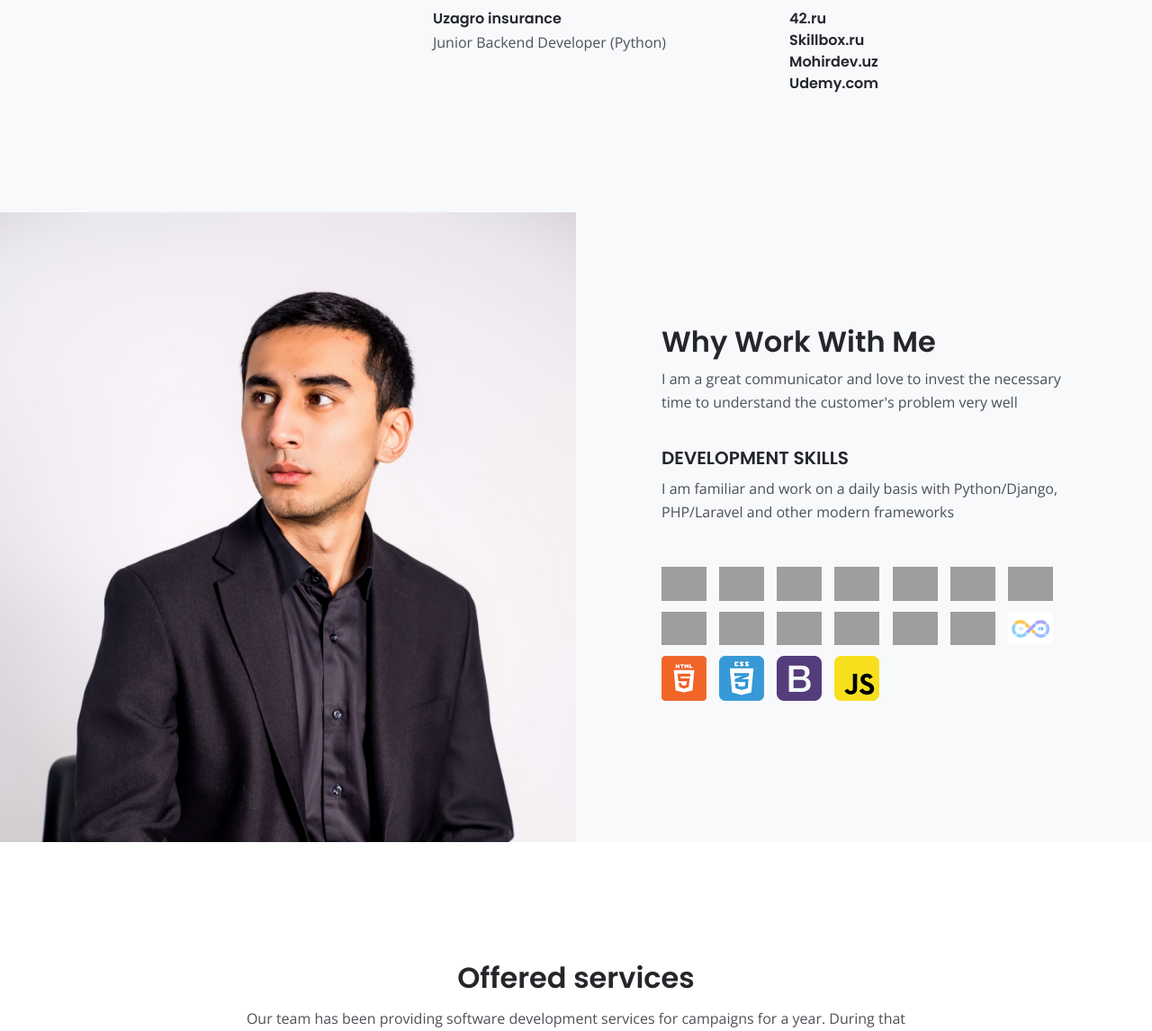
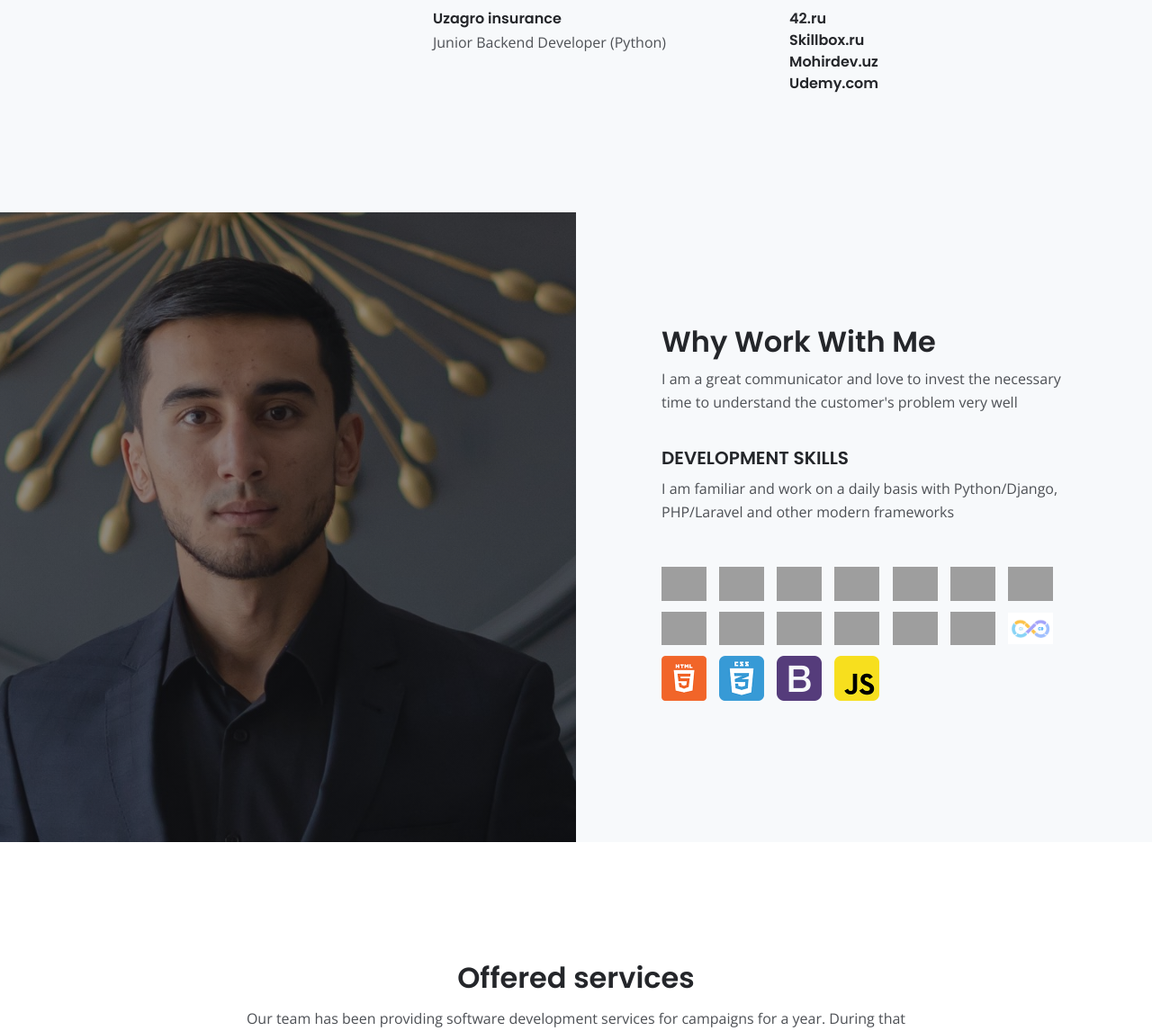
Before and after one commit to UmirovJobir/jobir.uz, a Django app: page / in a window 1280 px wide. Shown: the part 1286-2432 px from the top of the page at 90% size. Run offline with Django 5.2, Linux system fonts and the light colour scheme; some libraries are stand-ins or nearby versions; grey boxes are pictures that could not be loaded.

Commit message:
old photo

```diff
--- a/mysite/urls.py
+++ b/mysite/urls.py
@@ -23,6 +23,6 @@ urlpatterns = [
     path('admin/', admin.site.urls),
     path('', include('app.urls')),
 ]
-# urlpatterns += static(settings.MEDIA_URL, document_root=settings.MEDIA_ROOT)
-# urlpatterns += static(settings.STATIC_URL, document_root=settings.STATIC_ROOT)
+urlpatterns += static(settings.MEDIA_URL, document_root=settings.MEDIA_ROOT)
+urlpatterns += static(settings.STATIC_URL, document_root=settings.STATIC_ROOT)
 # urlpatterns += static(settings.STATIC_URL, document_root=settings.STATICFILES_DIRS[0])
--- a/static/app/css/styles.css
+++ b/static/app/css/styles.css
@@ -622,8 +622,8 @@ input[type='checkbox'] {
 .split .area-1 {
 	height: 430px;
 	/* background: linear-gradient(to bottom right, rgba(25, 26, 29, 0.5), rgba(25, 26, 29, 0.5)), url('../images/details-background.jpg') center center no-repeat; */
-	/* background: linear-gradient(to bottom right, rgba(25, 26, 29, 0.5), rgba(25, 26, 29, 0.5)), url('../images/myphoto.jpg') center center no-repeat; */
-	background: url('../images/newphoto.jpg') center center no-repeat;
+	background: linear-gradient(to bottom right, rgba(25, 26, 29, 0.5), rgba(25, 26, 29, 0.5)), url('../images/myphoto.jpg') center center no-repeat;
+	/* background: url('../images/newphoto.jpg') center center no-repeat; */
 	background-size: cover;
 }
 
```
